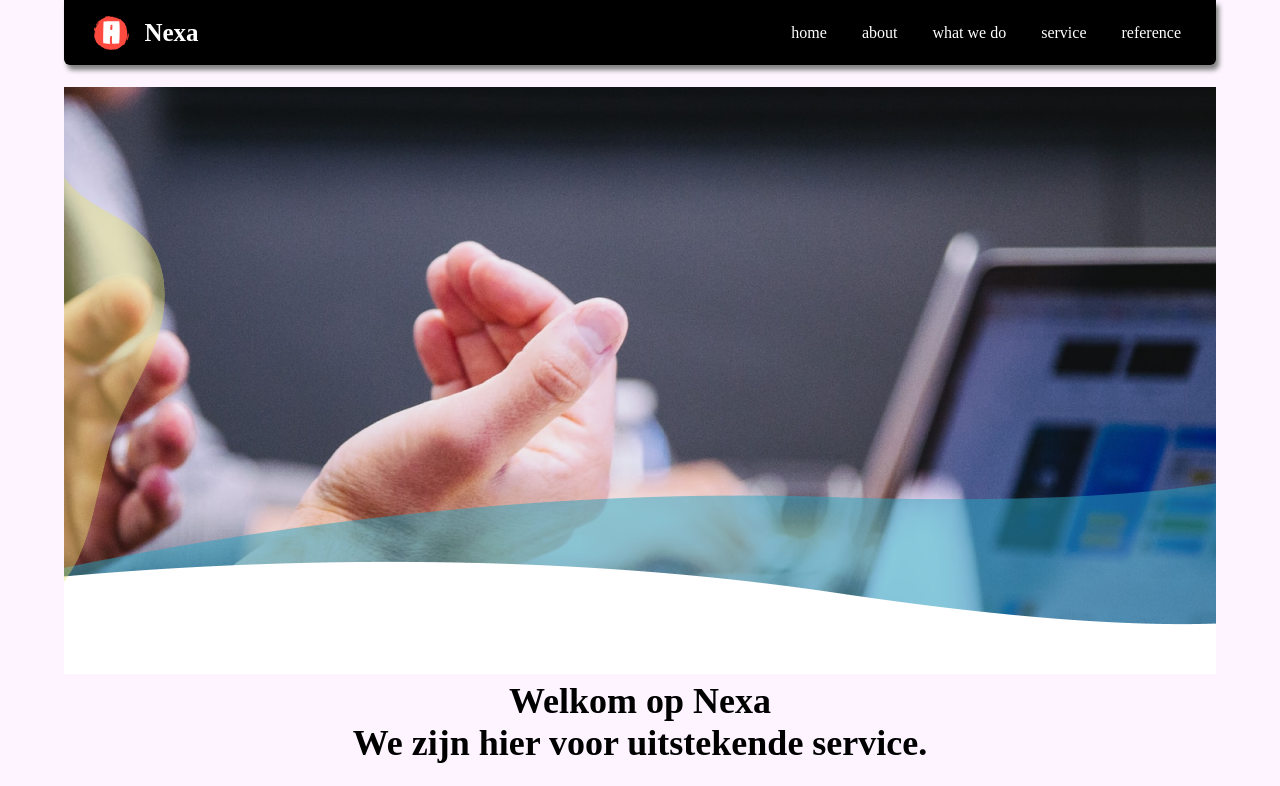
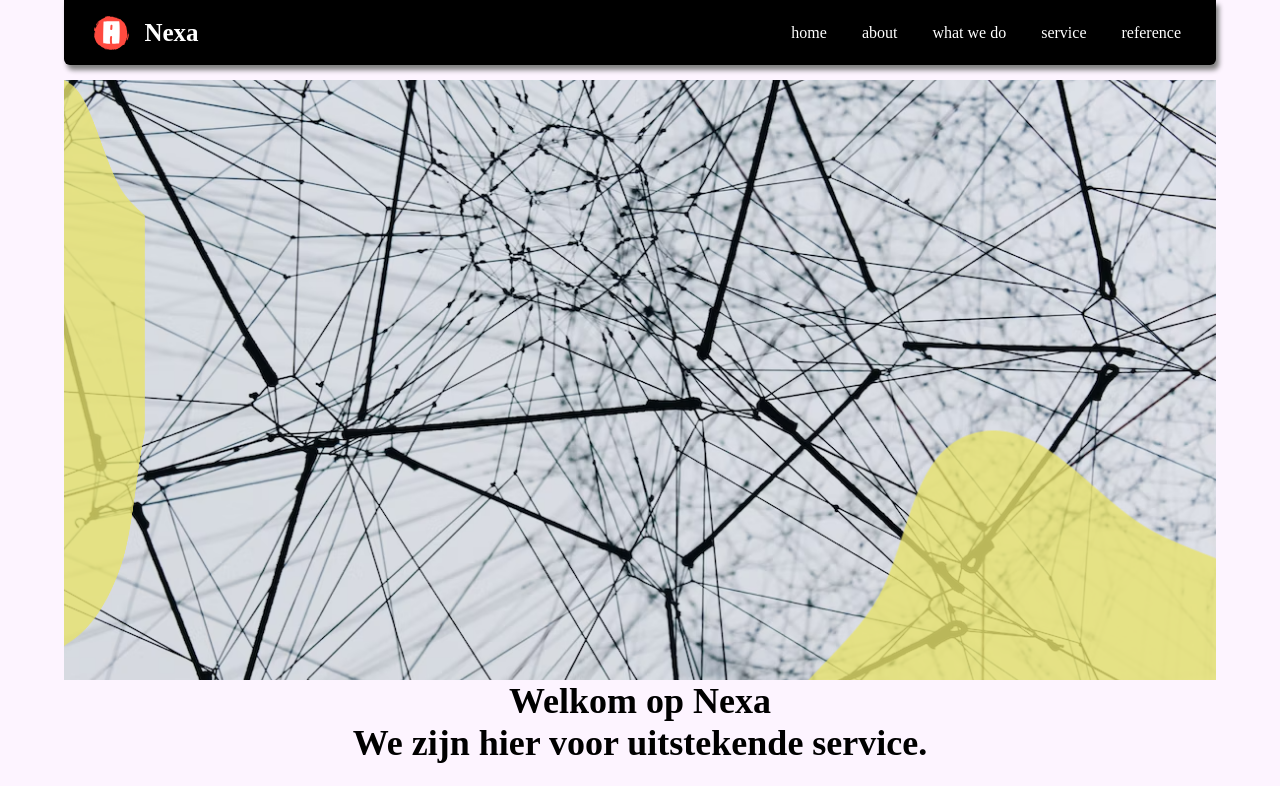
Before and after one commit to Y1lmaz-Ahmet/single-page-website-1, a React (Vite) app: page / in a window 1280 px wide. Shown: the top 786 px of the page. Built offline with nearby package versions, Linux system fonts and the light colour scheme; a web font is replaced by a local one.

Commit message:
added vector to hero

```diff
--- a/src/hero-section/Hero.jsx
+++ b/src/hero-section/Hero.jsx
@@ -5,6 +5,7 @@ const About = () => {
     <div id='Hero'>
       <div id='vector-image'>
         <img src='../../src/assets/vector2.png' alt='vector 1' />
+        <img src='../../src/assets/vector3.png' alt='vector 1' />
       </div>
     </div>
   );
--- a/src/hero-section/HeroStyles.css
+++ b/src/hero-section/HeroStyles.css
@@ -7,16 +7,27 @@
 	background-image: url('../assets/Hero.png');
 	background-repeat: no-repeat;
 	background-position: center;
+	background-size: cover;
 	overflow: hidden;
+	position: relative;
 }
 
 #vector-image img:nth-last-child(1) {
 	transform: rotate(180deg);
-	margin-left: -50px;
+	margin-left: -70px;
 	margin-top: -10px;
 	height: 600px;
 	width: 150.83px;
 	z-index: 1;
 	overflow: hidden;
-	opacity: .4;
+	opacity: .8;
 }
+
+#vector-image img:nth-last-child(2) {
+	position: absolute;
+	right: 0px;
+	bottom: -220px;
+	overflow: hidden;
+	opacity: .8;
+	transform: rotate(90deg);
+}
```
Also changed, not shown: src/assets/Hero.png.
